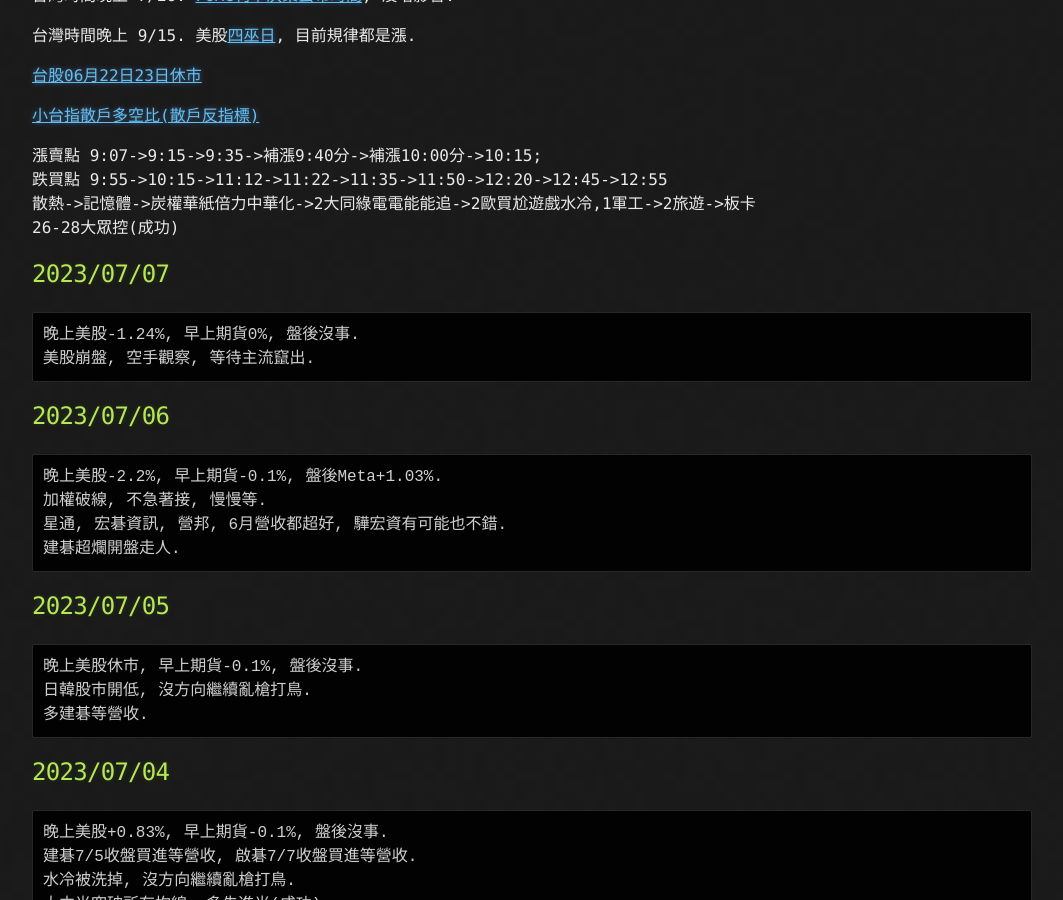
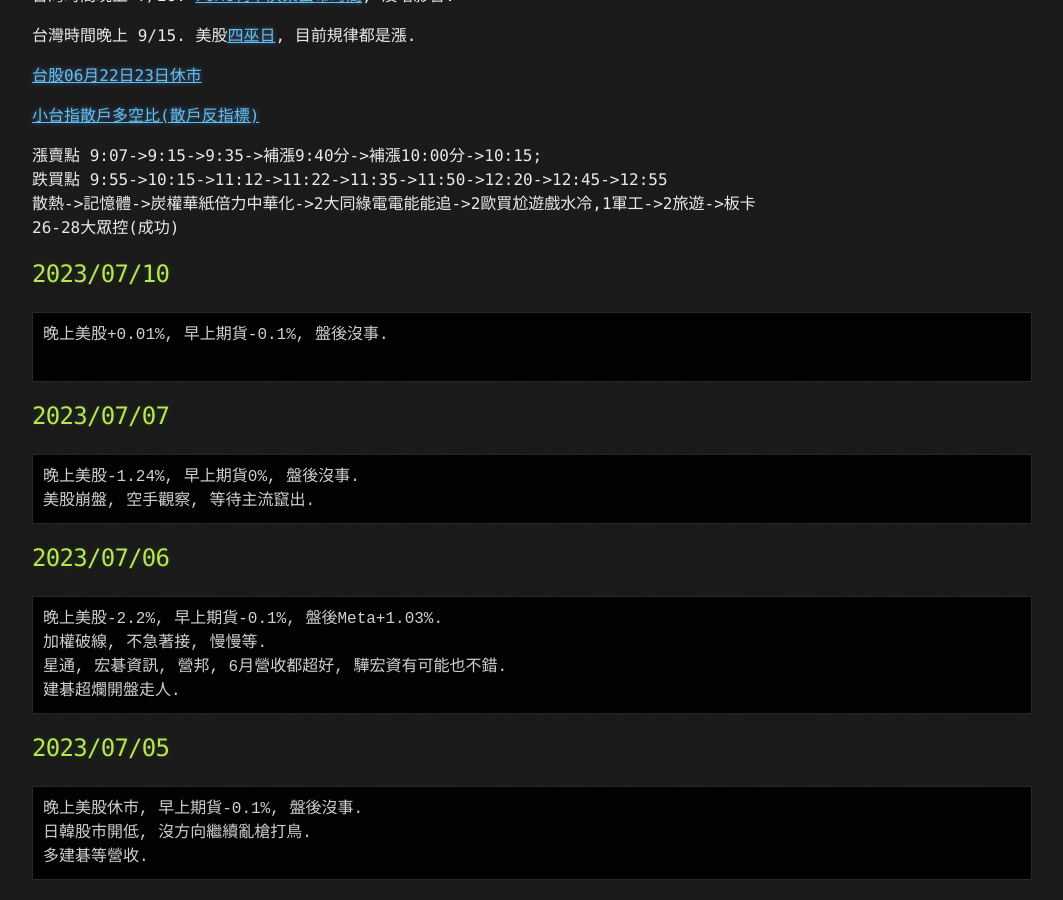
Before and after one commit to lepg5487/Stock_God, a Jekyll site: the page built from index.md, in a window 1280 px wide and 900 px high, scrolled down 394 px. Shown: the whole window, without its empty margins (108-1171 px from the left). Built offline with Jekyll 4.4.1, drawn with Linux system fonts in a browser that asks for light colours; our own code applies the rules of GitHub Pages for plain Markdown files.

Commit message:
Update index.md

````diff
--- a/index.md
+++ b/index.md
@@ -20,6 +20,12 @@ layout: testlayouts
 跌買點 9:55->10:15->11:12->11:22->11:35->11:50->12:20->12:45->12:55
 散熱->記憶體->炭權華紙倍力中華化->2大同綠電電能能追->2歐買尬遊戲水冷,1軍工->2旅遊->板卡
 26-28大眾控(成功)
+
+## 2023/07/10
+```
+晚上美股+0.01%, 早上期貨-0.1%, 盤後沒事.
+
+```
 
 ## 2023/07/07
 ```
````
